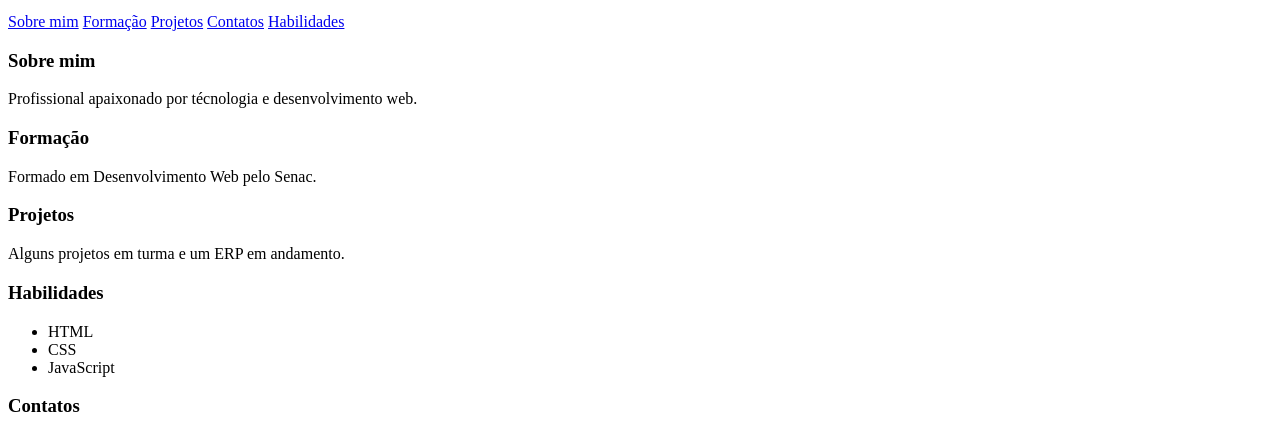
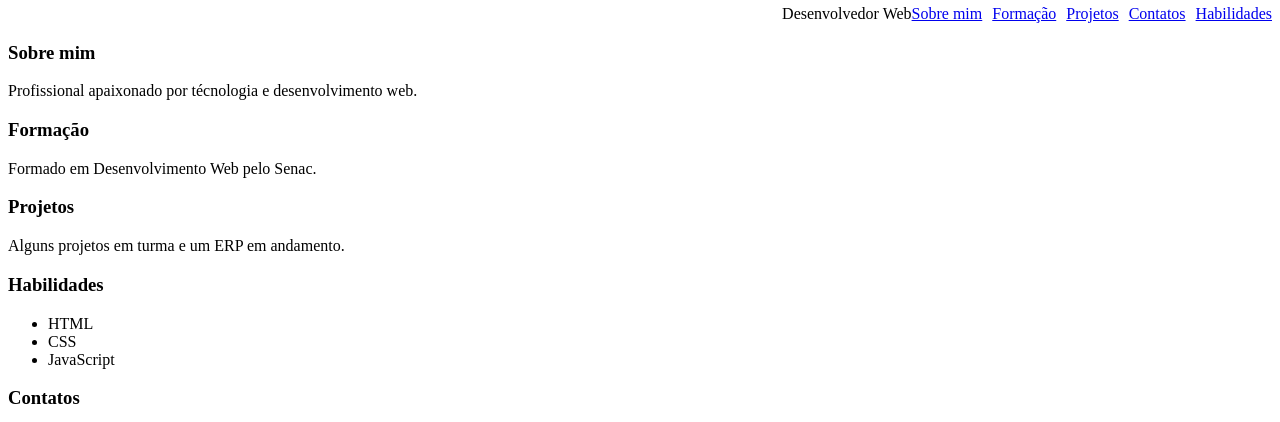
Before and after one commit to KonaruD/siteAulaAriel, a plain HTML site: page index.html in a window 1280 px wide. Shown: the part 148-570 px from the top of the page. Drawn offline with Linux system fonts and the light colour scheme.

Commit message:
Adicionado arquivos css

```diff
--- a/index.html
+++ b/index.html
@@ -5,13 +5,16 @@
     <meta charset="UTF-8">
     <meta name="viewport" content="width=device-width, initial-scale=1.0">
     <title>Portfólio profissional</title>
+    >
+    <link rel="stylesheet" href="style.css">
 </head>
 
 <body>
     <header>
         <h1>Bem vindo ao meu portfólio</h1>
         <h2>Agnaldo Flores Junior</h2>
-        <p>Desenvolvedor Web</p>
+        <div class="div_cabecalho_nav">
+            <h300>Desenvolvedor Web</h300>
 
             <nav>
                 <a href="#Sobre">Sobre mim</a>
@@ -20,6 +23,7 @@
                 <a href="#Contatos">Contatos</a>
                 <a href="#Habilidades">Habilidades</a>
             </nav>
+        </div>
     </header>
     <main>
         <section id="Sobre">
@@ -49,9 +53,11 @@
             <h3>Contatos</h3>
             <a href="mailto:ajjrsu@gmail.com" target="_blank"><img src="img/mail_logo.png" width="30px"></a>
 
-            <a href="https://api.whatsapp.com/send/?phone=47996278568&text&type=phone_number&app_absent=0" target="_blank"><img src="img/wpp_logo.png" width="30px"></a>
+            <a href="https://api.whatsapp.com/send/?phone=47996278568&text&type=phone_number&app_absent=0"
+                target="_blank"><img src="img/wpp_logo.png" width="30px"></a>
 
-            <a href="https://github.com/KonaruD" target="_blank"><img src="img/git_logo.png" alt="Logo GitHub" width="30px"></a>
+            <a href="https://github.com/KonaruD" target="_blank"><img src="img/git_logo.png" alt="Logo GitHub"
+                    width="30px"></a>
         </section>
         <p>Desenvolvido por Agnaldo</p>
     </footer>
--- a/style.css
+++ b/style.css
@@ -0,0 +1,9 @@
+.div_cabecalho_nav{
+    display:flex;
+    justify-content:flex-end;
+    align-items: center;
+}
+nav{
+    display: flex;
+    gap: 10px;
+}
```
Lines whose indentation alone changed are shown as unchanged.
